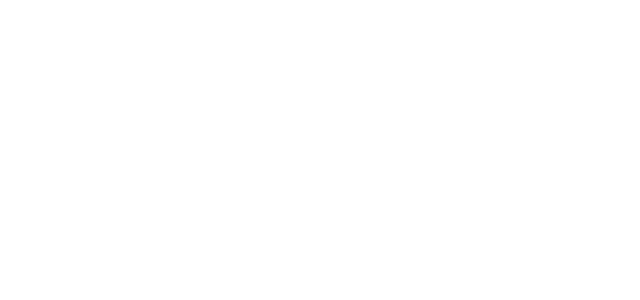
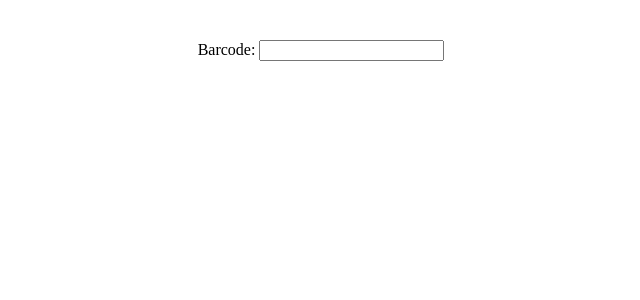
Before and after one commit to Phoolis/tickets-client, a React (Vite) app: page / in a window 1280 px wide. Shown: the top 300 px of the page, without its empty margins (319-959 px from the left). Built offline with nearby package versions, Linux system fonts and the light colour scheme.

Commit message:
Add simple input field, basic auth info, and fetch request to Nat20 api

```diff
--- a/package.json
+++ b/package.json
@@ -10,6 +10,7 @@
     "preview": "vite preview"
   },
   "dependencies": {
+    "axios": "^1.7.7",
     "react": "^18.3.1",
     "react-dom": "^18.3.1"
   },
--- a/src/App.jsx
+++ b/src/App.jsx
@@ -1,7 +1,12 @@
 import "./App.css";
+import TicketDetails from "./TicketDetails";
 
 function App() {
-  return <></>;
+  return (
+    <>
+      <TicketDetails />
+    </>
+  );
 }
 
 export default App;
--- /dev/null
+++ b/src/TicketDetails.jsx
@@ -0,0 +1,52 @@
+import { useState } from "react";
+import axios from "axios";
+
+export default function TicketDetails() {
+  const [ticketData, setTicketData] = useState(null);
+  const [barcode, setBarcode] = useState("");
+
+  let url = "https://ticketguru.hellmanstudios.fi/api/tickets/1";
+
+  const username = "admin";
+  const password = "admin";
+  const authToken = btoa(`${username}:${password}`);
+
+  axios.defaults.headers.common["Authorization"] = `Basic ${authToken}`;
+
+  const handleChange = (event) => {
+    setBarcode(event.target.value);
+  };
+
+  const handleKeyPress = (event) => {
+    if (event.key === "Enter") {
+      event.preventDefault();
+      fetchTicketData(url);
+    }
+  };
+
+  const fetchTicketData = async (url) => {
+    try {
+      const response = await axios.get(url);
+      setTicketData(response.data);
+    } catch (error) {
+      console.error("Error fetching: ", error);
+    }
+  };
+
+  return (
+    <div>
+      Barcode:{" "}
+      <input
+        type="text"
+        value={barcode}
+        onChange={handleChange}
+        onKeyDown={handleKeyPress}
+      />
+      {ticketData && (
+        <div>
+          <p>{JSON.stringify(ticketData)}</p>
+        </div>
+      )}
+    </div>
+  );
+}
```
Also changed, not shown: 1 other file (tests, documents, lock files or other folders).
